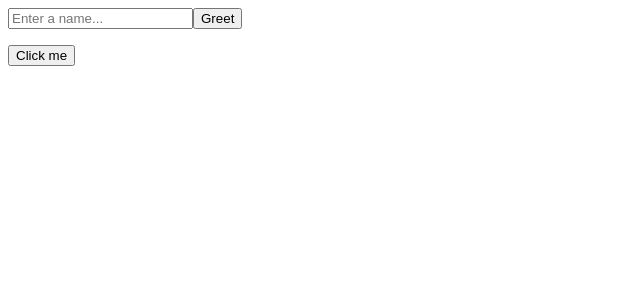
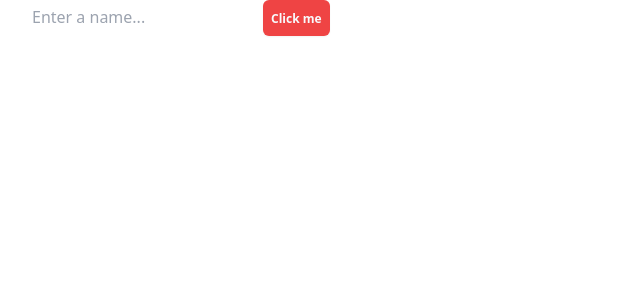
Before and after one commit to dezoito/ollama-grid-search, a React (Vite) app in the folder ollama-grid-search/: page / in a window 1280 px wide. Shown: the top 300 px of the page, without its empty margins (0-640 px from the left). Built offline with nearby package versions, Linux system fonts and the light colour scheme.

Commit message:
Tailwind works now + button test

```diff
--- a/ollama-grid-search/src/App.tsx
+++ b/ollama-grid-search/src/App.tsx
@@ -25,13 +25,17 @@ function App() {
           onChange={(e) => setName(e.currentTarget.value)}
           placeholder="Enter a name..."
         />
-        <button type="submit">Greet</button>
+        <Button
+          variant="destructive"
+          className="px-2 py-1 text-xs font-semibold leading-tight "
+          type="submit"
+        >
+          Click me
+        </Button>
       </form>
 
       <p>{greetMsg}</p>
-      <div>
-        <Button variant="secondary">Click me</Button>
-      </div>
+      <div></div>
     </div>
   );
 }
--- a/ollama-grid-search/src/main.tsx
+++ b/ollama-grid-search/src/main.tsx
@@ -1,5 +1,6 @@
 import React from "react";
 import ReactDOM from "react-dom/client";
+import "../styles/globals.css";
 import App from "./App";
 
 ReactDOM.createRoot(document.getElementById("root") as HTMLElement).render(
--- a/ollama-grid-search/tailwind.config.js
+++ b/ollama-grid-search/tailwind.config.js
@@ -2,10 +2,11 @@
 module.exports = {
   darkMode: ["class"],
   content: [
-    './pages/**/*.{ts,tsx}',
-    './components/**/*.{ts,tsx}',
-    './app/**/*.{ts,tsx}',
-    './src/**/*.{ts,tsx}',
+    "./pages/**/*.{ts,tsx}",
+    "./components/**/*.{ts,tsx}",
+    "./app/**/*.{ts,tsx}",
+    "./src/**/*.{ts,tsx}",
+    "./index.html",
   ],
   prefix: "",
   theme: {
@@ -74,4 +75,4 @@ module.exports = {
     },
   },
   plugins: [require("tailwindcss-animate")],
-}
+};
--- a/ollama-grid-search/tsconfig.json
+++ b/ollama-grid-search/tsconfig.json
@@ -26,7 +26,7 @@
     "paths": {
       "@/*": [
         "./src/*"
-      ]
+      ],
     }
   },
   "include": [
```
Also changed, not shown: ollama-grid-search/components.json, ollama-grid-search/styles/globals.css (renamed from ollama-grid-search/app/globals.css).
